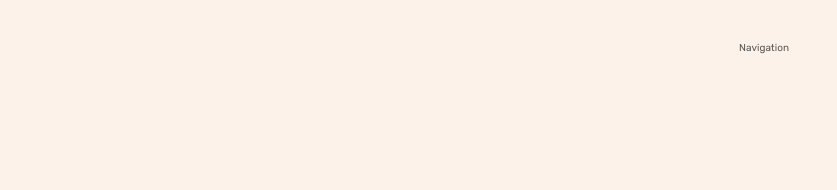
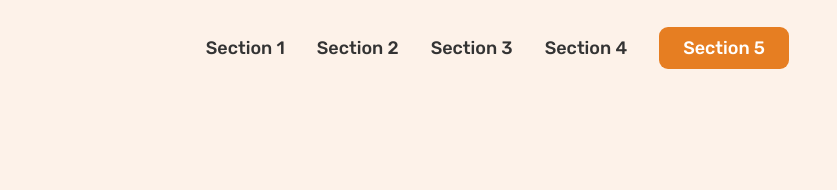
Before and after one commit to mjamecny/omnifood, a plain HTML site: page index.html in a window 1280 px wide. Shown: the top 190 px of the page, 443-1280 px from the left. Drawn offline with Linux system fonts and the light colour scheme.

Commit message:
building the navigation

```diff
--- a/css/style.css
+++ b/css/style.css
@@ -6,9 +6,14 @@ FONT SIZES (px)
 
 FONT WEIGHTS
 default: 400
+medium: 500
+semi-bold: 600
+bold: 700
 
 LINE HEIGHTS
 default: 1
+small: 1.05
+paragraph default: 1.6
 
 --- 02 COLORS ---
 primary color: #e67e22
@@ -21,6 +26,7 @@ greys: #555 #333
 --- 03 SHADOWS ---
 
 --- 04 BORDER-RADIUS ---
+default: 9px
 
 --- 05 WHITESPACE ---
 
@@ -48,7 +54,7 @@ body{
 }
 
 /********************************************************/
-/* GENERAL REUSABEL COMPONENTS */
+/* GENERAL REUSABLE COMPONENTS */
 /********************************************************/
 .heading-primary{
   font-size: 5.2rem;
@@ -113,6 +119,45 @@ body{
 }
 .logo{
   height: 2.2rem;
+}
+
+/********************************************************/
+/* NAVIGATION */
+/********************************************************/
+
+.main-nav-list{
+  list-style: none;
+  display: flex;
+  align-items: center;
+  gap: 3.2rem
+}
+
+.main-nav-link:link,
+.main-nav-link:visited {
+  display: inline-block;
+  text-decoration: none;
+  color:#333;
+  font-weight: 500;
+  font-size: 1.8rem;
+  transition: all .3s
+}
+
+.main-nav-link:hover,
+.main-nav-link:active {
+  color: #cf711f;
+}
+
+.main-nav-link.nav-cta:link,
+.main-nav-link.nav-cta:visited {
+  padding: 1.2rem 2.4rem;
+  border-radius: 9px;
+  color: #fff;
+  background-color: #e67e22;
+}
+
+.main-nav-link.nav-cta:hover,
+.main-nav-link.nav-cta:active {
+  background-color: #cf711f;
 }
 /********************************************************/
 /* HERO SECTION */
--- a/index.html
+++ b/index.html
@@ -13,7 +13,15 @@
 <body>
   <header class="header">
     <img src="img/omnifood-logo.png" alt="Omnifood logo" class="logo">
-    <nav class="main-nav">Navigation</nav>
+    <nav class="main-nav">
+      <ul class="main-nav-list">
+        <li><a class="main-nav-link" href="#">Section 1</a></li>
+        <li><a class="main-nav-link" href="#">Section 2</a></li>
+        <li><a class="main-nav-link" href="#">Section 3</a></li>
+        <li><a class="main-nav-link" href="#">Section 4</a></li>
+        <li><a class="main-nav-link nav-cta" href="#">Section 5</a></li>
+      </ul>
+    </nav>
   </header>
   <main>
     <section class="section-hero">
```
